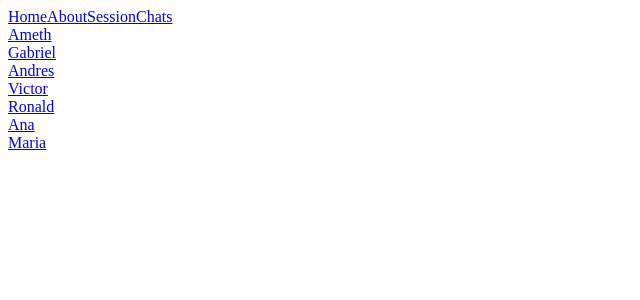
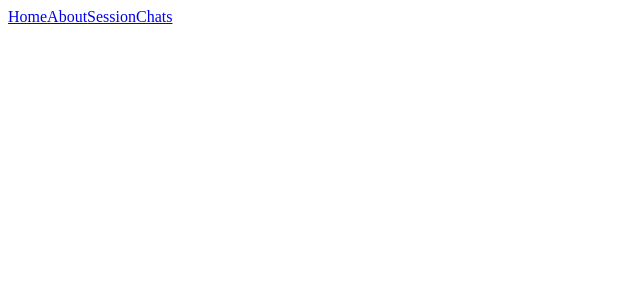
Before and after one commit to Katecr/vue-router, a Vue app in the folder vue-router/: page /chats in a window 1280 px wide. Shown: the top 300 px of the page, without its empty margins (0-640 px from the left). Built offline with nearby package versions, Linux system fonts and the light colour scheme.

Commit message:
watch composition api

```diff
--- a/vue-router/src/views/ChatsView.vue
+++ b/vue-router/src/views/ChatsView.vue
@@ -12,23 +12,27 @@
 </template>
 
 <script setup>
-import { reactive, watchEffect  } from "vue";
+import { ref, watch  } from "vue";
 import { useRoute } from 'vue-router';
 
 const route = useRoute();
 
-const chats = reactive([
-  { id: 1, name: "Ameth" },
-  { id: 2, name: "Gabriel" },
-  { id: 3, name: "Andres" },
-  { id: 4, name: "Victor" },
-  { id: 5, name: "Ronald" },
-  { id: 6, name: "Ana" },
-  { id: 7, name: "Maria" },
-]);
+const chats = ref();
 
-watchEffect(() => {
-  console.log("params", route.params);
-});
+// watchEffect(() => {
+//   console.log("params", route.params);
+// });
 
+watch( () => route.params, (val) => {
+  console.log('update params', val);
+  chats.value = [
+    { id: 1, name: "Ameth" },
+    { id: 2, name: "Gabriel" },
+    { id: 3, name: "Andres" },
+    { id: 4, name: "Victor" },
+    { id: 5, name: "Ronald" },
+    { id: 6, name: "Ana" },
+    { id: 7, name: "Maria" },
+  ];
+}, {inmediate: true});
 </script>
```
